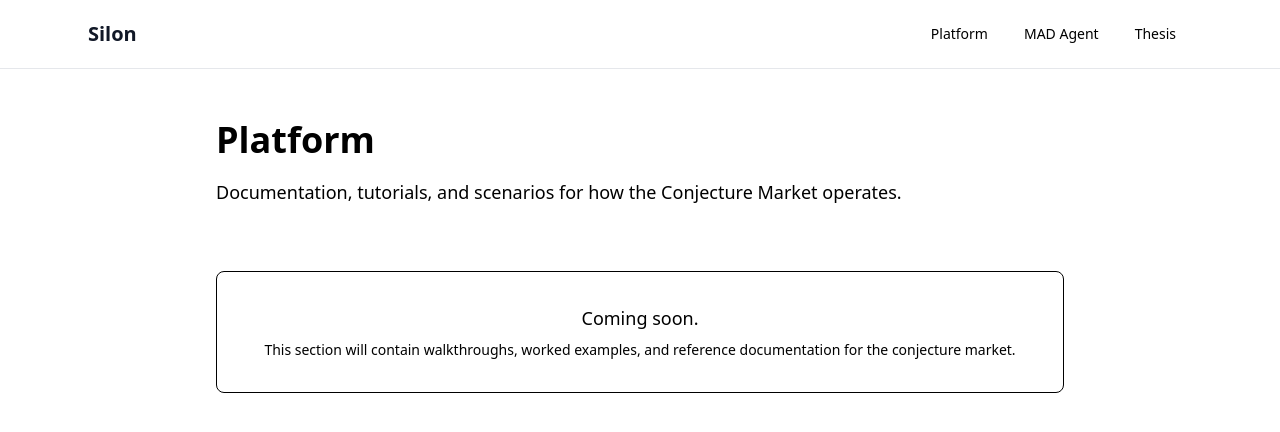
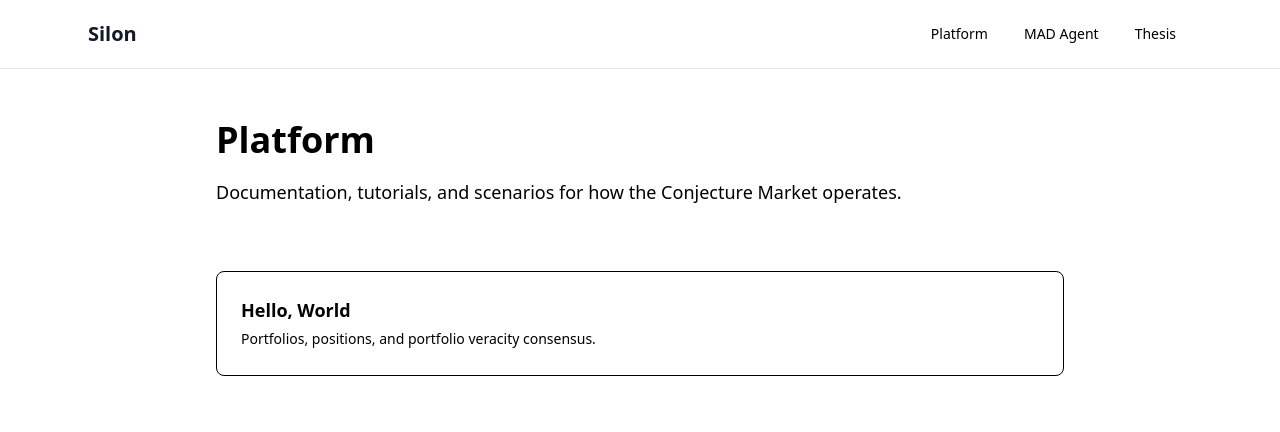
Before and after one commit to bkitano/mad, a React (Vite) app in the folder dashboard/: page /platform in a window 1280 px wide. Shown: the top 432 px of the page. Built offline with nearby package versions, Linux system fonts and the light colour scheme; no server answers.

Commit message:
adding platform pages

```diff
--- a/dashboard/src/App.tsx
+++ b/dashboard/src/App.tsx
@@ -5,6 +5,7 @@ import LandingPage from './pages/LandingPage'
 import MADDashboard from './pages/MADDashboard'
 import ThesisPage from './pages/ThesisPage'
 import PlatformPage from './pages/PlatformPage'
+import HelloWorldPage from './pages/platform/HelloWorldPage'
 import { mdxComponents } from './components/MDXComponents'
 
 function App() {
@@ -14,6 +15,7 @@ function App() {
         <Route path="/" element={<Layout><LandingPage /></Layout>} />
         <Route path="/thesis" element={<Layout><ThesisPage /></Layout>} />
         <Route path="/platform" element={<Layout><PlatformPage /></Layout>} />
+        <Route path="/platform/hello-world" element={<Layout><HelloWorldPage /></Layout>} />
         <Route path="/agent/*" element={<Layout><div className="max-w-3xl mx-auto px-4 py-8"><MADDashboard /></div></Layout>} />
       </Routes>
     </MDXProvider>
--- a/dashboard/src/pages/PlatformPage.tsx
+++ b/dashboard/src/pages/PlatformPage.tsx
@@ -1,3 +1,13 @@
+import { Link } from 'react-router-dom'
+
+const guides = [
+  {
+    slug: 'hello-world',
+    title: 'Hello, World',
+    description: 'Portfolios, positions, and portfolio veracity consensus.',
+  },
+]
+
 export default function PlatformPage() {
   return (
     <div className="min-h-screen" style={{ backgroundColor: 'var(--paper)' }}>
@@ -17,20 +27,31 @@ export default function PlatformPage() {
           </p>
         </header>
 
-        <div
-          className="rounded-lg border p-8 text-center"
-          style={{
-            borderColor: 'var(--paper-deep)',
-            backgroundColor: 'var(--paper)',
-            color: 'var(--ink-muted)',
-            fontFamily: 'var(--font-body)',
-          }}
-        >
-          <p className="text-lg mb-2">Coming soon.</p>
-          <p className="text-sm">
-            This section will contain walkthroughs, worked examples, and reference
-            documentation for the conjecture market.
-          </p>
+        <div className="space-y-4">
+          {guides.map(({ slug, title, description }) => (
+            <Link
+              key={slug}
+              to={`/platform/${slug}`}
+              className="block rounded-lg border p-6 hover:border-current transition-colors"
+              style={{
+                borderColor: 'var(--paper-deep)',
+                color: 'var(--ink)',
+              }}
+            >
+              <h2
+                className="text-lg font-semibold mb-1"
+                style={{ fontFamily: 'var(--font-display)' }}
+              >
+                {title}
+              </h2>
+              <p
+                className="text-sm leading-relaxed"
+                style={{ fontFamily: 'var(--font-body)', color: 'var(--ink-muted)' }}
+              >
+                {description}
+              </p>
+            </Link>
+          ))}
         </div>
       </div>
     </div>
--- /dev/null
+++ b/dashboard/src/pages/platform/HelloWorldPage.tsx
@@ -0,0 +1,122 @@
+import { Link } from 'react-router-dom'
+
+export default function HelloWorldPage() {
+  return (
+    <div className="min-h-screen" style={{ backgroundColor: 'var(--paper)' }}>
+      <div className="max-w-4xl mx-auto px-6 py-12">
+        <div className="mb-8">
+          <Link
+            to="/platform"
+            className="text-sm hover:underline"
+            style={{ fontFamily: 'var(--font-display)', color: 'var(--ink-muted)' }}
+          >
+            &larr; Platform
+          </Link>
+        </div>
+
+        <header className="mb-12">
+          <h1
+            className="text-3xl font-bold mb-4 leading-tight"
+            style={{ fontFamily: 'var(--font-display)', color: 'var(--ink)' }}
+          >
+            Hello, World
+          </h1>
+          <p
+            className="text-lg leading-relaxed"
+            style={{ fontFamily: 'var(--font-body)', color: 'var(--ink-muted)' }}
+          >
+            Portfolios, positions, and portfolio veracity consensus.
+          </p>
+        </header>
+
+        <div className="space-y-6" style={{ fontFamily: 'var(--font-body)', color: 'var(--ink)' }}>
+          <p className="leading-relaxed">
+            Every participant in the conjecture market has a <strong>portfolio</strong>: a
+            collection of positions in conjectures they have bought or sold. Each conjecture
+            has a price reflecting the community&rsquo;s current credence in it&mdash;a number
+            between 0 and 1 representing how likely the community believes it is to be true.
+          </p>
+
+          <p className="leading-relaxed">
+            Your portfolio value is the sum of your positions, each weighted by the current
+            price of the conjecture. As the community&rsquo;s beliefs shift&mdash;new evidence
+            is published, results are reproduced or refuted&mdash;prices move, and your
+            portfolio value moves with them.
+          </p>
+
+          <div
+            className="rounded-lg border p-6"
+            style={{ borderColor: 'var(--paper-deep)', backgroundColor: 'var(--paper)' }}
+          >
+            <h3
+              className="text-sm font-semibold uppercase tracking-widest mb-4"
+              style={{ fontFamily: 'var(--font-display)', color: 'var(--ink-muted)' }}
+            >
+              Example
+            </h3>
+            <p className="leading-relaxed mb-4">
+              Suppose you are a researcher studying protein folding. You believe that a
+              recent conjecture&mdash;&ldquo;AlphaFold-class models generalize to
+              disordered proteins&rdquo;&mdash;is underpriced at 0.35. You buy a position.
+            </p>
+            <p className="leading-relaxed mb-4">
+              Over the next few months, two independent groups publish results showing
+              strong performance on disordered protein benchmarks. The price rises to 0.62.
+              Your portfolio reflects that gain.
+            </p>
+            <p className="leading-relaxed">
+              Conversely, if a replication attempt fails and the price drops to 0.20, your
+              portfolio reflects that loss. The market doesn&rsquo;t care about your
+              credentials or your intent&mdash;only whether the community&rsquo;s evolving
+              consensus moves in the direction you positioned for.
+            </p>
+          </div>
+
+          <p className="leading-relaxed">
+            This is the fundamental unit of participation: you hold conjectures, and your
+            portfolio value tracks how well your scientific judgment aligns with the evidence
+            as it unfolds. We call this your <strong>portfolio veracity
+            consensus</strong>&mdash;a single time series that captures, in aggregate, how
+            good your bets on the truth have been.
+          </p>
+
+          <div
+            className="rounded-lg border p-6"
+            style={{ borderColor: 'var(--paper-deep)', backgroundColor: 'var(--paper)' }}
+          >
+            <h3
+              className="text-sm font-semibold uppercase tracking-widest mb-4"
+              style={{ fontFamily: 'var(--font-display)', color: 'var(--ink-muted)' }}
+            >
+              What your portfolio tells you
+            </h3>
+            <ul className="space-y-3">
+              <li className="leading-relaxed">
+                <strong>Rising portfolio value</strong> means your positions are being
+                validated by new evidence. The conjectures you believed in are gaining
+                credence.
+              </li>
+              <li className="leading-relaxed">
+                <strong>Falling portfolio value</strong> means the evidence is moving against
+                your positions. Time to re-evaluate your beliefs, or double down if you think
+                the market is wrong.
+              </li>
+              <li className="leading-relaxed">
+                <strong>Flat portfolio value</strong> means the conjectures you hold are
+                stable&mdash;no significant new evidence has shifted the community&rsquo;s
+                beliefs in either direction.
+              </li>
+            </ul>
+          </div>
+
+          <p className="leading-relaxed">
+            Over time, a consistently appreciating portfolio is the market&rsquo;s way of
+            saying you have good scientific intuition. You identified which conjectures
+            would be borne out before the evidence arrived. That track record is visible,
+            verifiable, and independent of institutional affiliation or publication count.
+          </p>
+        </div>
+      </div>
+    </div>
+  )
+}
```
